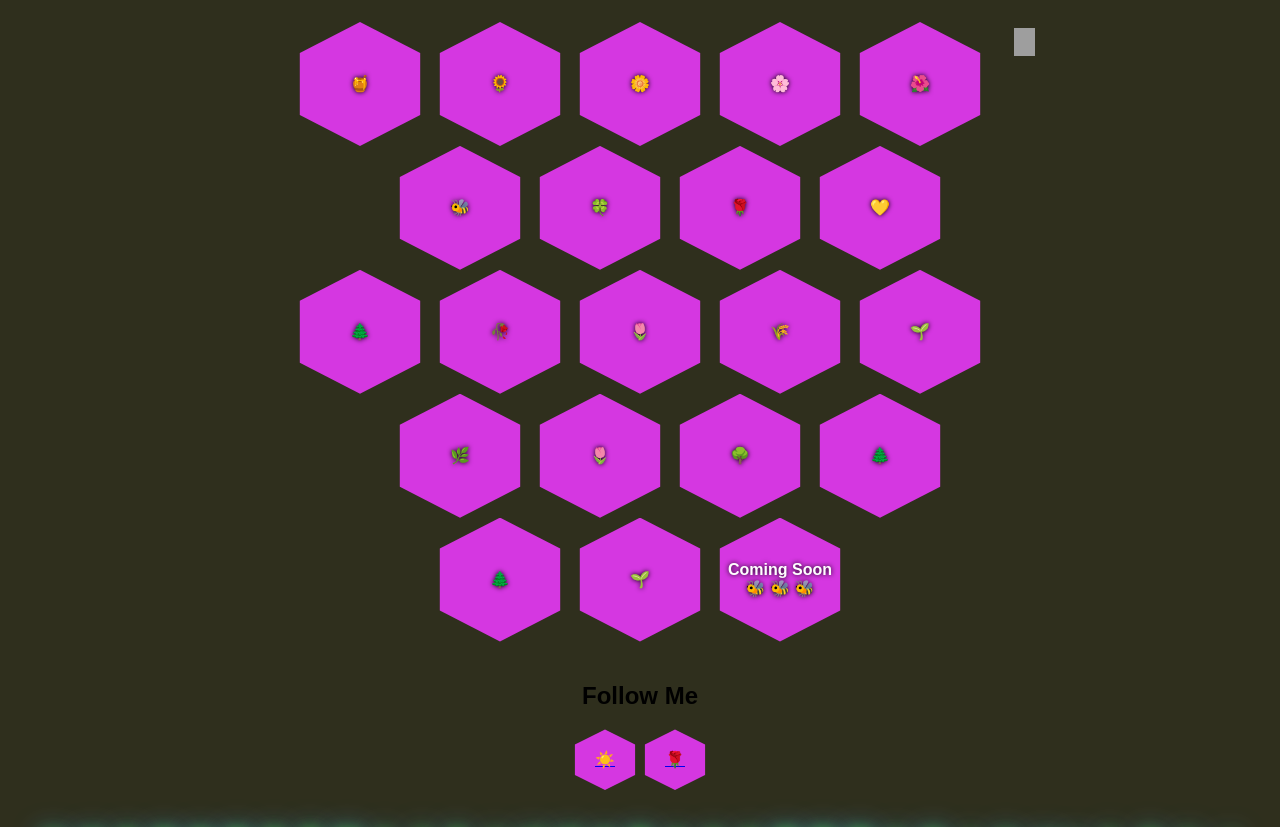
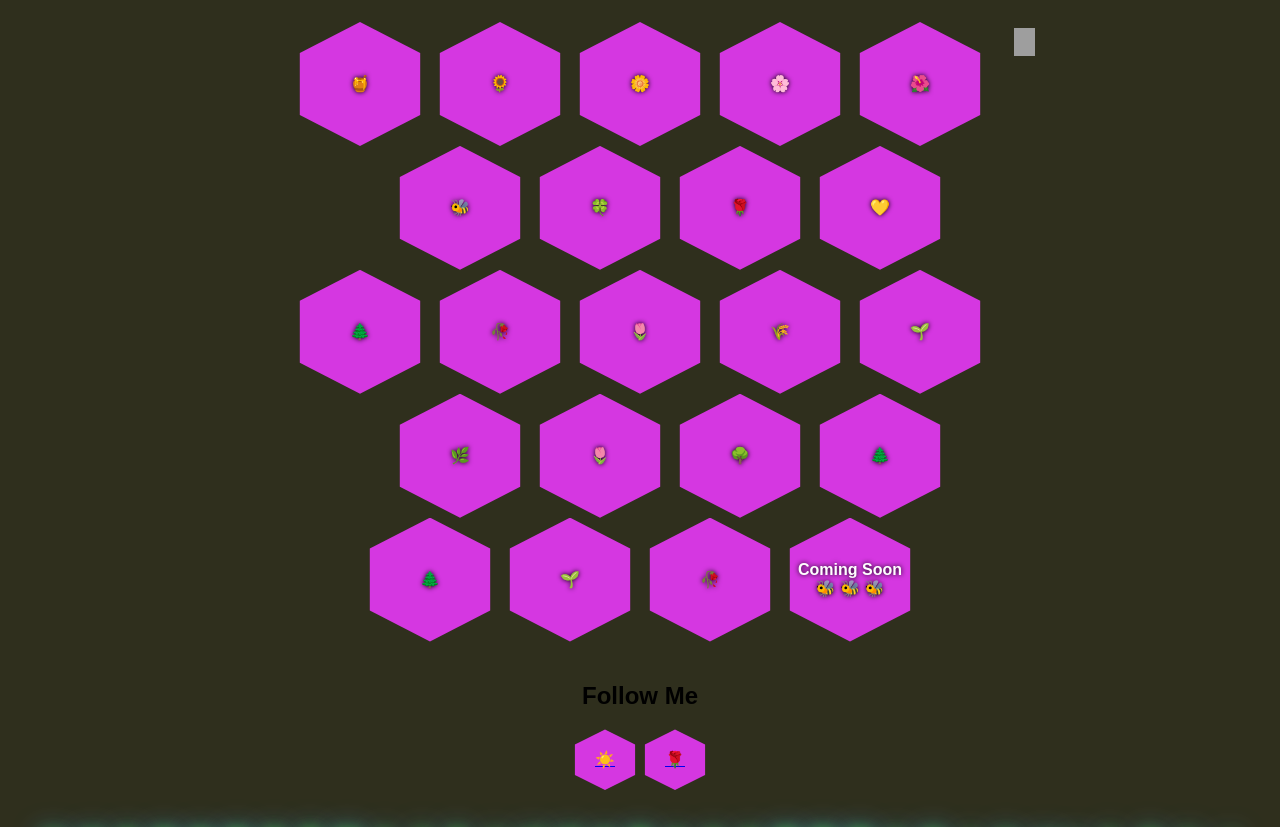
Before and after one commit to hematics43/beecodeworld, a plain HTML site: page index.html in a window 1280 px wide. Shown: the part 240-1067 px from the top of the page. Drawn offline with Linux system fonts and the light colour scheme; grey boxes are pictures that could not be loaded.

Commit message:
Update index.html

```diff
--- a/index.html
+++ b/index.html
@@ -342,6 +342,7 @@ h1 {
    <div class="row">
 <a href="https://hematics43.github.io/constellation-link/" class="hex" target="_blank" rel="noopener noreferrer">🌲</a>
 <a href="https://hematics43.github.io/login01/" class="hex" target="_blank" rel="noopener noreferrer">🌱</a>
+<a href="https://hematics43.github.io/Sorting-Visualizer-1.0/" class="hex" target="_blank" rel="noopener noreferrer">🥀</a>
 <a href="####" class="hex" target="_blank" rel="noopener noreferrer">Coming Soon🐝 🐝 🐝 </a>
     </div>
 
```
